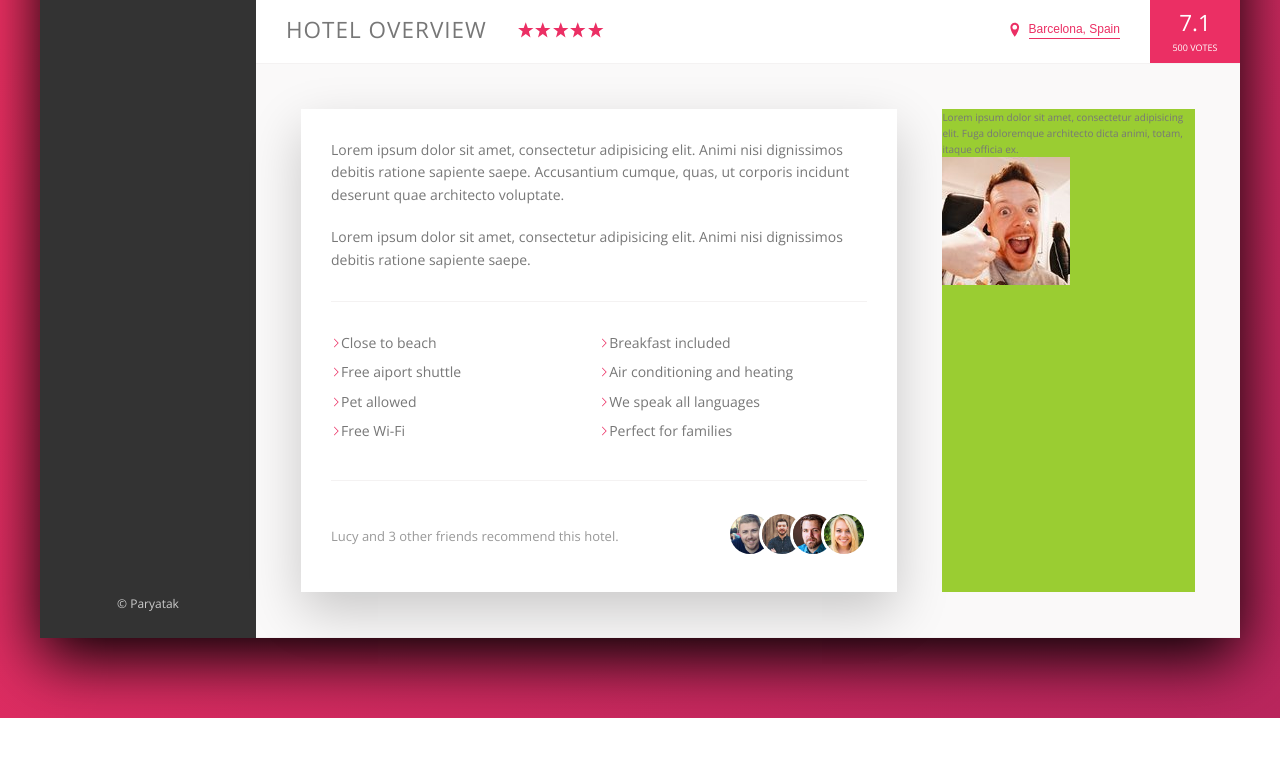
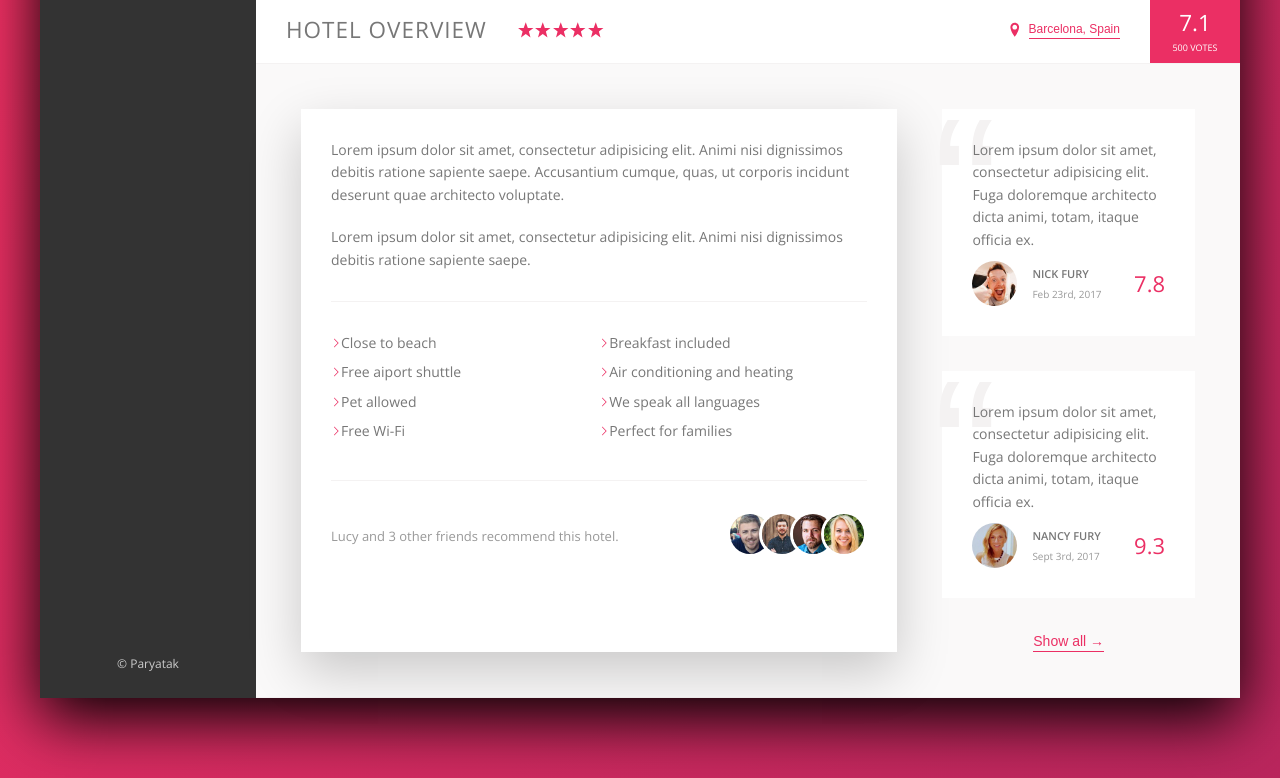
Before and after one commit to shubham-kumar10/paryatak-ui-css, a website: page index.html in a window 1280 px wide. Shown: the part 539-1317 px from the top of the page. Before the commit the page ends 1257 px from the top, so only its background shows below. Drawn offline with nearby package versions, Linux system fonts and the light colour scheme.

Commit message:
Completed User Review

```diff
--- a/index.html
+++ b/index.html
@@ -185,10 +185,30 @@
                             <figcaption class="review__user">
                                 <img src="./img/user-1.jpg" alt="" class="review__photo">
                                 <div class="review__user-box">
-                                    <p class="review__user-name"></p>
+                                    <p class="review__user-name">Nick Fury</p>
+                                    <p class="review__user-date">Feb 23rd, 2017</p>
                                 </div>
+                                <div class="review__rating">7.8</div>
                             </figcaption>
                         </figure>
+
+                        <figure class="review">
+                            <blockquote class="review__text">
+                                Lorem ipsum dolor sit amet, consectetur adipisicing elit. Fuga doloremque architecto
+                                dicta animi, totam, itaque officia
+                                ex.
+                            </blockquote>
+                            <figcaption class="review__user">
+                                <img src="./img/user-2.jpg" alt="" class="review__photo">
+                                <div class="review__user-box">
+                                    <p class="review__user-name">Nancy Fury</p>
+                                    <p class="review__user-date">Sept 3rd, 2017</p>
+                                </div>
+                                <div class="review__rating">9.3</div>
+                            </figcaption>
+                        </figure>
+
+                        <button class="btn-inline">Show all <span>&rarr;</span></button>
                     </div>
                 </div>
             </main>
--- a/sass/_component.scss
+++ b/sass/_component.scss
@@ -292,8 +292,6 @@
 		margin-right: auto;
 	}
 
-	&__friends {
-	}
 	&__photo {
 		height: 4rem;
 		width: 4rem;
@@ -306,3 +304,63 @@
 		}
 	}
 }
+
+.review {
+	background-color: #fff;
+	box-shadow: var(--showdow-light);
+	padding: 3rem;
+	margin-bottom: 3.5rem;
+	position: relative;
+
+	&__text {
+		margin-bottom: 1rem;
+		z-index: 10;
+		position: relative;
+	}
+
+	&__user {
+		display: flex;
+		align-items: center;
+	}
+
+	&__photo {
+		height: 4.5rem;
+		width: 4.5rem;
+		border-radius: 50%;
+		margin-right: 1.5rem;
+	}
+
+	&__user-box {
+		margin-right: auto;
+	}
+
+	&__user-name {
+		font-size: 1.1rem;
+		font-weight: 600;
+		text-transform: uppercase;
+		margin-bottom: 0.4rem;
+	}
+
+	&__user-date {
+		font-size: 1rem;
+		color: var(--color-grey-dark-3);
+	}
+
+	&__rating {
+		color: var(--color-primary);
+		font-size: 2.2rem;
+		font-weight: 300;
+	}
+
+	&::before {
+		content: "\201C";
+		position: absolute;
+		top: -2rem;
+		left: -1rem;
+		font-size: 20rem;
+		color: var(--color-grey-light-2);
+		font-family: sans-serif;
+		line-height: 1;
+		z-index: 1;
+	}
+}
--- a/sass/_layout.scss
+++ b/sass/_layout.scss
@@ -37,6 +37,7 @@
 }
 
 .detail {
+	font-size: 1.4rem;
 	display: flex;
 	padding: 4.5rem;
 	background-color: var(--color-grey-light-1);
@@ -44,7 +45,6 @@
 }
 
 .description {
-	font-size: 1.4rem;
 	background-color: white;
 	box-shadow: 0 2rem 5rem rgba($color: #000000, $alpha: 0.2);
 	padding: 3rem;
@@ -53,6 +53,8 @@
 }
 
 .user-reviews {
-	background-color: yellowgreen;
 	flex: 1;
+	display: flex;
+	flex-direction: column;
+	align-items: center;
 }
```
Also changed, not shown: css/style.css.
